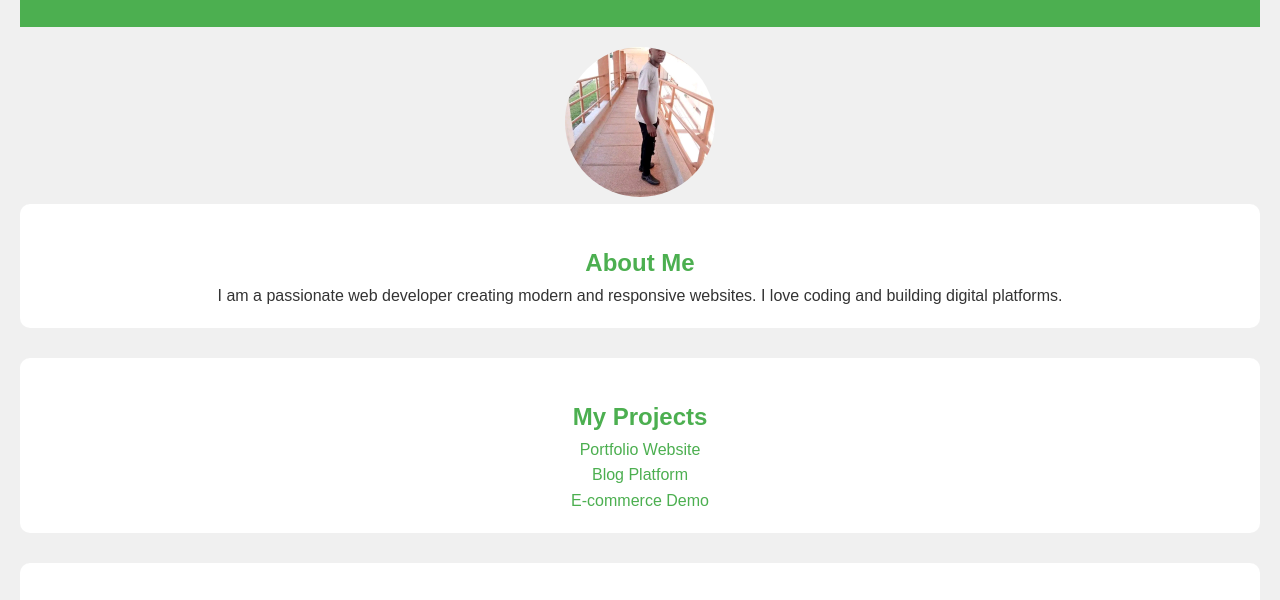
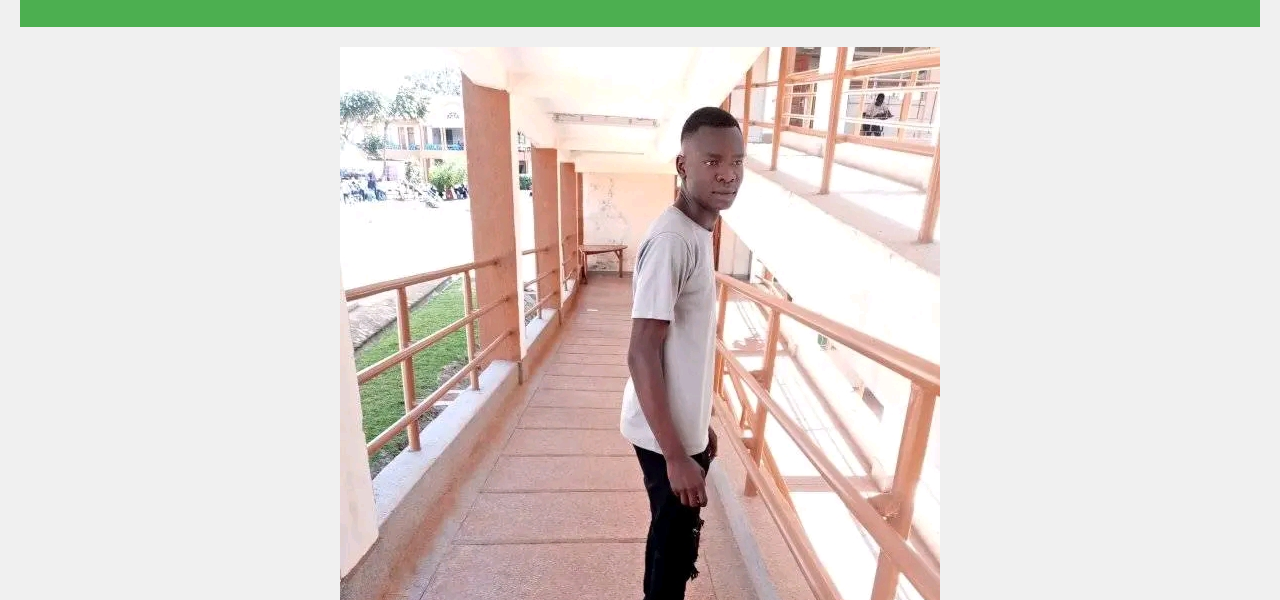
Before and after one commit to Wernajal/Show-case-development-, a plain HTML site: page index.html in a window 1280 px wide. Shown: the part 143-743 px from the top of the page. Drawn offline with Linux system fonts and the light colour scheme; files whose address does not match are found by name.

Commit message:
Update style.css

```diff
--- a/style.css
+++ b/style.css
@@ -70,9 +70,3 @@ footer {
 .social-links a:hover {
   color: #25D366; /* WhatsApp green */
 }
-.profile-img{
-  width:150px;
-  height:150px;
-  border-radius:50%;
-  object-fit:cover;
-}
```
